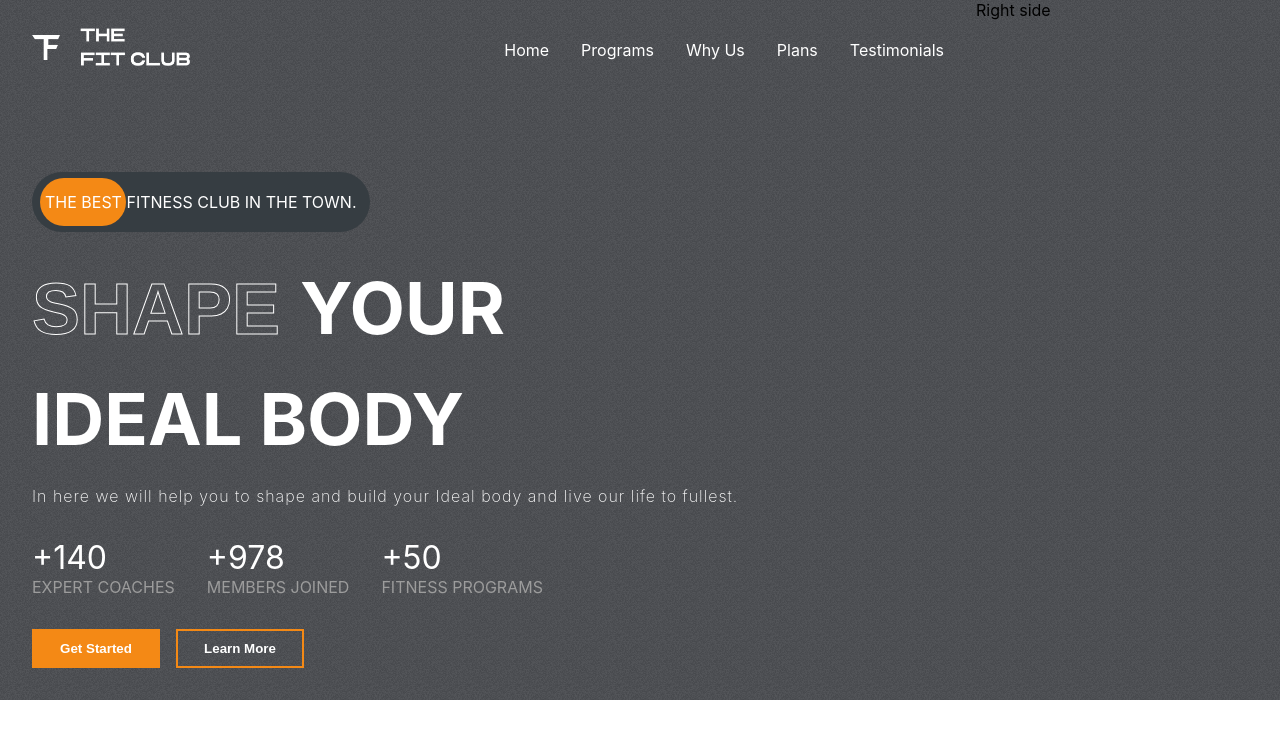
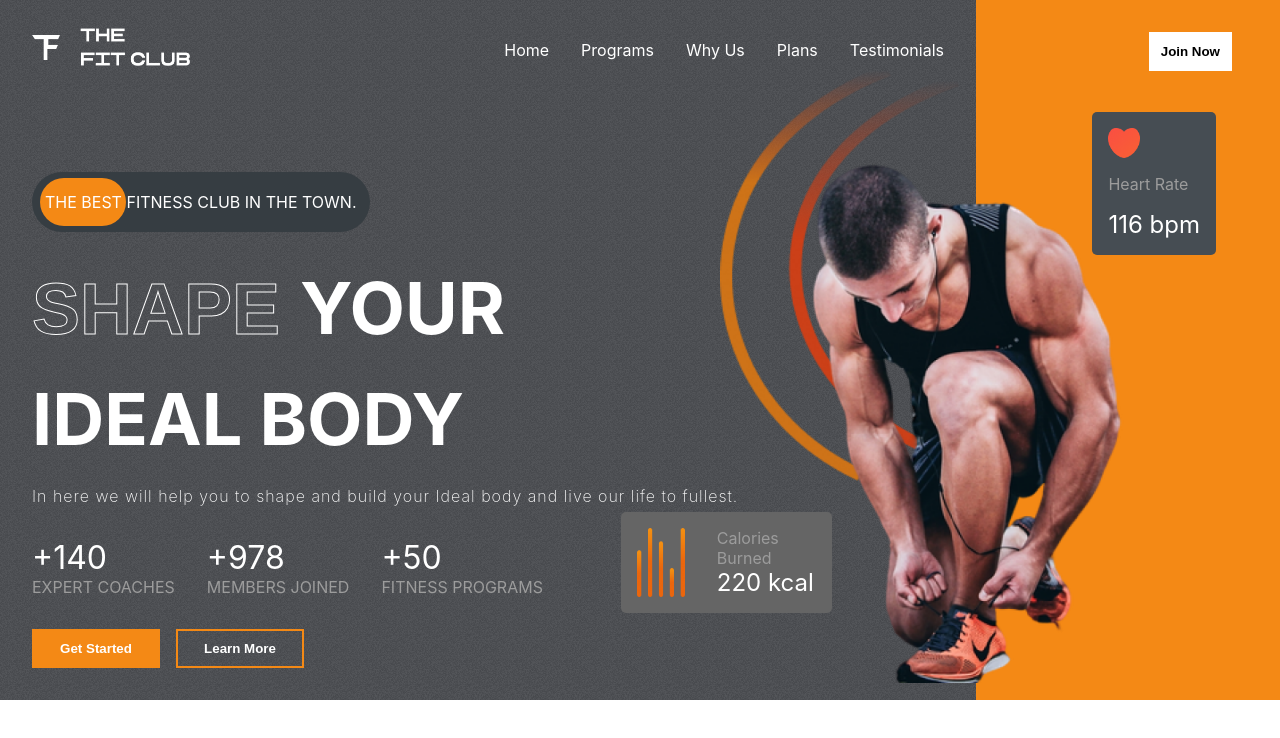
Before and after one commit to mrinnnmoy/Fitclub, a React (Create React App) app: page / in a window 1280 px wide. Shown: the top 738 px of the page. Built offline with nearby package versions, Linux system fonts and the light colour scheme; the HTML template or start-up script is replaced by a standard one.

Commit message:
build header-right

```diff
--- a/src/components/Hero/Hero.css
+++ b/src/components/Hero/Hero.css
@@ -14,6 +14,8 @@
 
 .right-h {
     flex: 1;
+    position: relative;
+    background-color: var(--orange);
 }
 
 .the-best-add {
@@ -101,3 +103,83 @@
     width: 8rem;
     border: 2px solid var(--orange);
 }
+
+.right-h>.btn {
+    position: absolute;
+    right: 3rem;
+    top: 2rem;
+    color: black;
+}
+
+.heart-rate {
+    display: flex;
+    flex-direction: column;
+    gap: 1rem;
+    background-color: var(--darkGrey);
+    width: fit-content;
+    padding: 1rem;
+    align-items: start;
+    border-radius: 5px;
+    position: absolute;
+    right: 4rem;
+    top: 7rem;
+}
+
+.heart-rate>img {
+    width: 2rem;
+}
+
+.heart-rate>span:nth-child(2) {
+    color: var(--gray);
+}
+
+.heart-rate>span:nth-child(3) {
+    color: white;
+    font-size: 1.5rem;
+}
+
+.hero-image {
+    position: absolute;
+    top: 10rem;
+    right: 8rem;
+    width: 23rem;
+}
+
+.hero-image-back {
+    position: absolute;
+    top: 4rem;
+    right: 20rem;
+    z-index: -1;
+    width: 15rem;
+}
+
+.calories {
+    display: flex;
+    gap: 2rem;
+    background-color: var(--caloryCard);
+    border-radius: 5px;
+    padding: 1rem;
+    width: 14vw;
+    position: absolute;
+    top: 32rem;
+    right: 28rem;
+}
+
+.calories>img {
+    width: 3rem;
+}
+
+.calories>div {
+    display: flex;
+    flex-direction: column;
+    justify-content: space-between;
+}
+
+.calories>div>:nth-child(1){
+    color: var(--gray);
+}
+
+.calories>div>:nth-child(2){
+    color: white;
+    font-size: 1.5rem;
+}
--- a/src/components/Hero/Hero.jsx
+++ b/src/components/Hero/Hero.jsx
@@ -1,6 +1,10 @@
 import React from 'react';
 import "./Hero.css";
 import Header from "../Header/Header";
+import hero_image from "../../assets/hero_image.png";
+import hero_image_back from "../../assets/hero_image_back.png";
+import Heart from "../../assets/heart.png";
+import Calories from "../../assets/calories.png";
 
 const Hero = () => {
   return (
@@ -52,7 +56,29 @@
           <button className="btn">Learn More</button>
         </div>
       </div>
-      <div className="right-h">Right side</div>
+
+      <div className="right-h">
+        <button className="btn">Join Now</button>
+
+        <div className="heart-rate">
+          <img src={Heart} alt="heart-img" />
+          <span>Heart Rate</span>
+          <span>116 bpm</span>
+        </div>
+
+        {/* Hero images */}
+        <img src={hero_image} alt="" className="hero-image" />
+        <img src={hero_image_back} alt="" className="hero-image-back" />
+
+        {/* Calories */}
+        <div className="calories">
+          <img src={Calories} alt="" />
+          <div>
+            <span>Calories Burned</span>
+            <span>220 kcal</span>
+          </div>
+        </div>
+      </div>
     </div>
   )
 };
```
